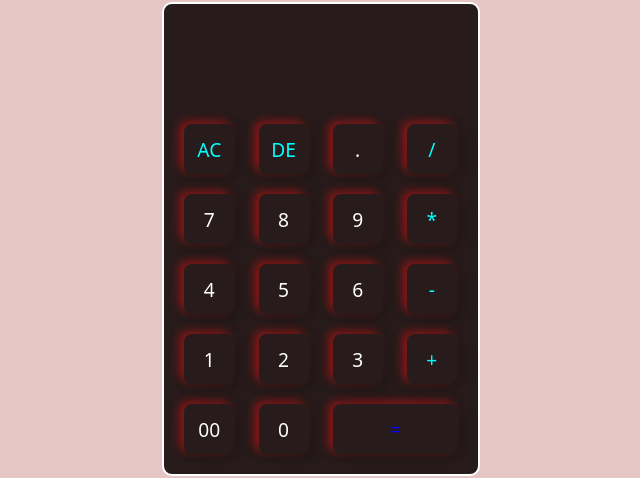
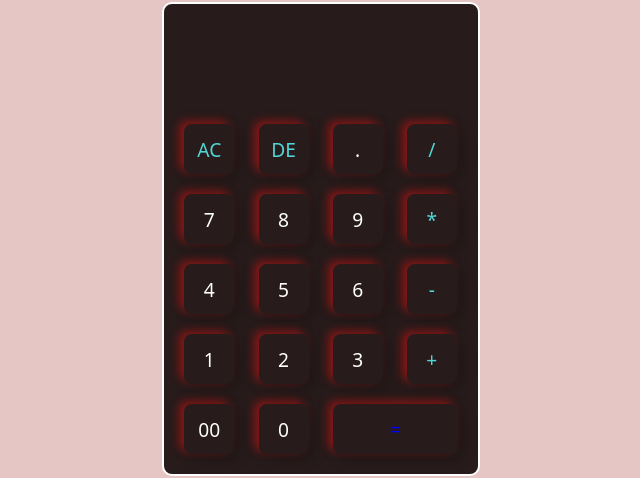
Before and after one commit to git-rishabhjain12/Calculator-using-Basic-JavaScript, a plain HTML site: page index.html in a window 1280 px wide. Shown: the part 177-655 px from the top of the page, 319-959 px from the left. Drawn offline with Linux system fonts and the light colour scheme.

Commit message:
calculator using javascript

```diff
--- a/index.css
+++ b/index.css
@@ -71,5 +71,5 @@ form input.equals-sign {
 }
 
 form input.operator {
-  color: aqua;
+  color: rgb(81, 214, 214);
 }
```
